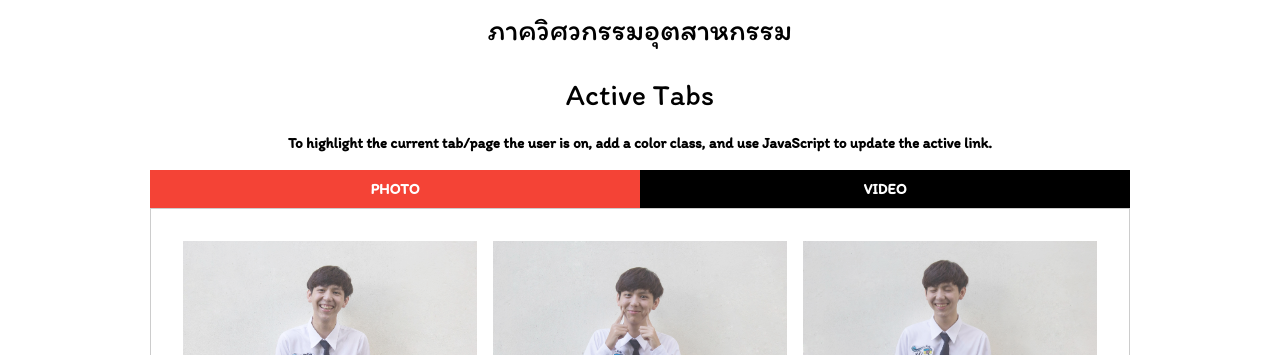
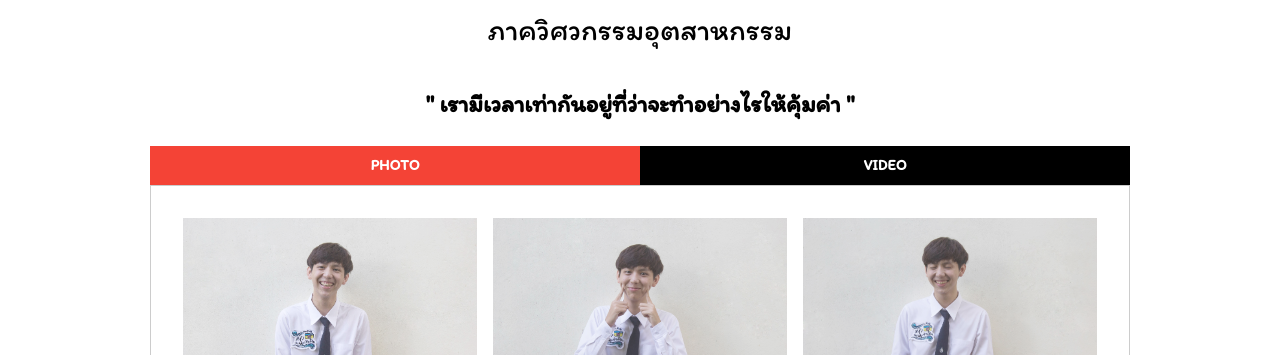
Before and after one commit to impalmn/16Inspirations-four, a plain HTML site: page index.html in a window 1280 px wide. Shown: the part 794-1149 px from the top of the page. Drawn offline with nearby package versions, Linux system fonts and the light colour scheme.

Commit message:
Update index.html

```diff
--- a/index.html
+++ b/index.html
@@ -45,10 +45,10 @@ body,h1,h2,h3,h4,h5,h6,p {font-family: "Itim", sans-serif}
     <h2 class="w3-center w3-text-black">ภาควิศวกรรมอุตสาหกรรม</h2>
 
   <!-- ???? -->
-  <div class="w3-container w3-center">
-  <h2>Active Tabs</h2>
-  <p>To highlight the current tab/page the user is on, add a color class, and use JavaScript to update the active link.</p>
+<div class="w3-container w3-center">
+<p class="w3-xlarge">" เรามีเวลาเท่ากันอยู่ที่ว่าจะทำอย่างไรให้คุ้มค่า "</p>
 </div>
+
 
   <!-- bar -->
   <div class="w3-bar w3-black">
```
